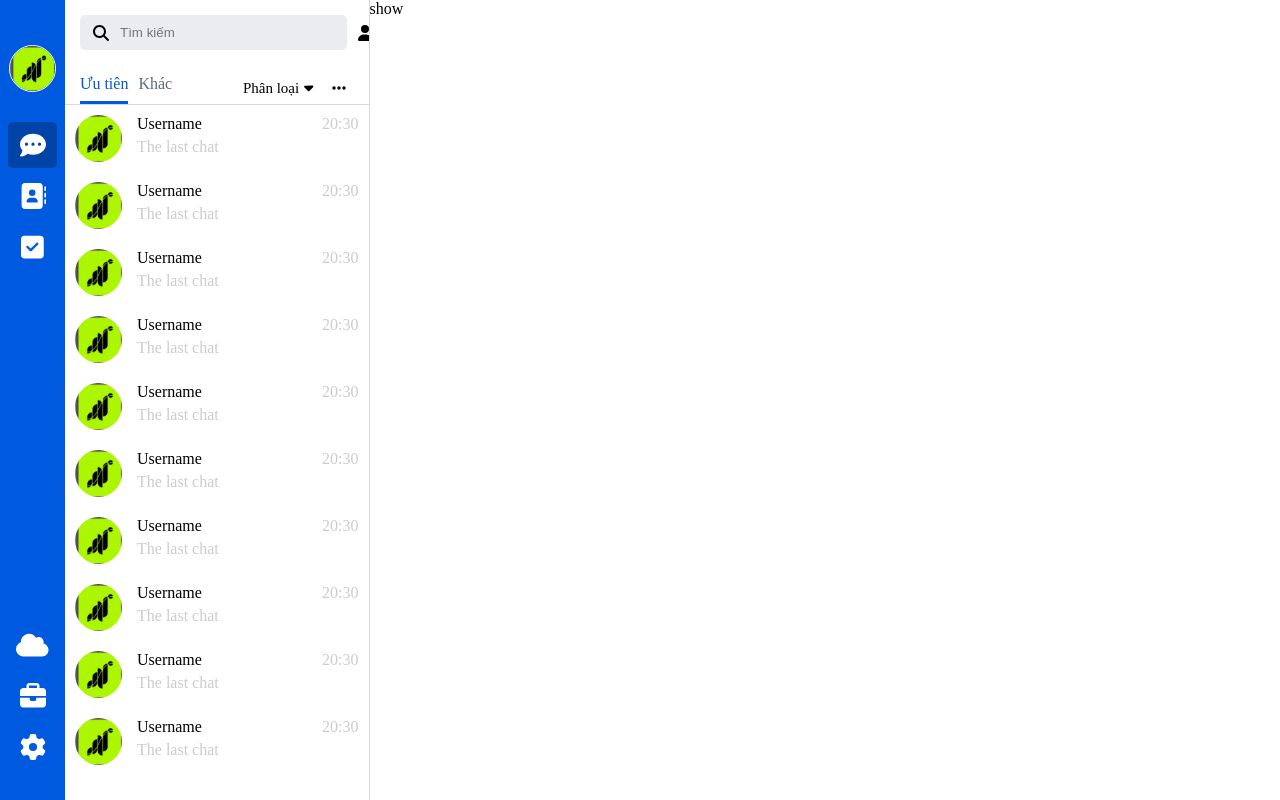
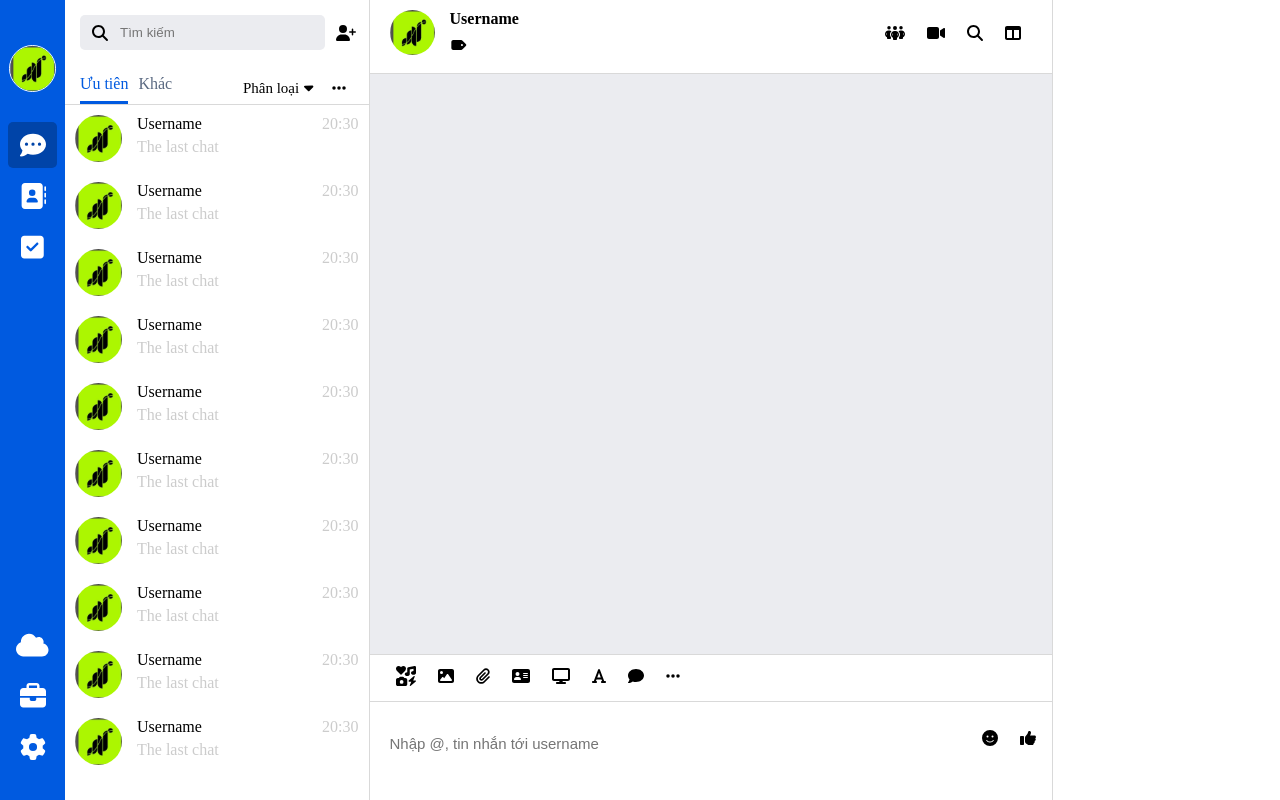
Before and after one commit to khainam23/clone-zalo, a React (Create React App) app: page / in a window 1280 px wide. Built offline with nearby package versions, Linux system fonts and the light colour scheme.

Commit message:
Create layout chat

```diff
--- a/src/components/Chat/index.js
+++ b/src/components/Chat/index.js
@@ -1,7 +1,6 @@
 import classNames from "classnames/bind";
 import styles from "./index.module.scss";
 import { FontAwesomeIcon } from "@fortawesome/react-fontawesome";
-import { Tooltip } from "react-tooltip";
 import {
   faUserPlus,
   faMagnifyingGlass,
@@ -10,9 +9,10 @@ import {
   faCaretDown,
   faThumbTack,
   faBellSlash,
-  faUnderline,
 } from "@fortawesome/free-solid-svg-icons";
 import test from "../../assets/images/test.png";
+
+import Icon from '../Icon'
 
 const cx = classNames.bind(styles);
 
@@ -79,32 +79,6 @@ function Chat(props) {
   );
 }
 
-function Icon({
-  icon = undefined,
-  description = "Not things",
-  method = undefined,
-  styles = undefined,
-}) {
-  const boxId = `box-${Math.random().toString(36).substr(2, 9)}`;
-  return (
-    <>
-      <div
-        id={boxId}
-        onClick={method || undefined}
-        className={cx("box")}
-        style={styles}
-      >
-        <FontAwesomeIcon icon={icon} />
-      </div>
-      <Tooltip
-        anchorSelect={`#${boxId}`}
-        content={description}
-        delayShow={500}
-      />
-    </>
-  );
-}
-
 function Tab({ name = undefined, isSelected, props }) {
   return (
     <div {...props} className={cx("tab", isSelected && "selected")}>
@@ -121,9 +95,10 @@ function CardChat({
   count = undefined,
   isPin = false,
   isMute = false,
+  isSelected = false
 }) {
   return (
-    <div className={cx("card-chat", isPin && "pin")}>
+    <div className={cx("card-chat", isPin && "pin", isSelected && "selected")}>
       <div className={cx("wrapper")}>
         <img className={cx("image")} src={image} alt={title} />
         <div className={cx("info")}>
--- a/src/components/Chat/index.module.scss
+++ b/src/components/Chat/index.module.scss
@@ -31,7 +31,7 @@
         }
 
         .search {
-          padding: 10px 50px 10px 40px;
+          padding: 10px 28px 10px 40px;
           background-color: #ebecf0;
           border: none;
           border-radius: 5px;
@@ -79,25 +79,6 @@
   }
 }
 
-.box {
-  display: flex;
-  justify-content: center;
-  align-items: center;
-  border-radius: 5px;
-  margin: 0 3px;
-  padding: 0 8px;
-  cursor: pointer;
-  color: black;
-  font-size: 16px;
-
-  // Định nghĩa biến CSS cho màu nền khi được chọn
-  --color-selected: #e5e7eb;
-
-  &:hover {
-    background-color: var(--color-selected);
-  }
-}
-
 .tab {
   color: #5a6981;
   margin-right: 10px;
@@ -120,6 +101,10 @@
 .card-chat {
   &.pin {
     background-color: #f7f8f9;
+  }
+
+  &.selected {
+    background-color: #dbebff;
   }
 
   .wrapper {
--- a/src/components/Header/index.js
+++ b/src/components/Header/index.js
@@ -40,7 +40,13 @@ function Header(props) {
   );
 }
 
-function Box({ src, icon, description, method, isSelected }) {
+function Box({
+  src = undefined,
+  icon = undefined,
+  description = "Not things",
+  method = undefined,
+  isSelected = false,
+}) {
   const boxId = `box-${Math.random().toString(36).substr(2, 9)}`;
   return (
     <>
@@ -50,26 +56,18 @@ function Box({ src, icon, description, method, isSelected }) {
         className={cx("box", isSelected && "selected")}
       >
         {src ? (
-          <img
-            className={cx("image")}
-            src={src}
-            alt={description || "Image"}
-          />
+          <img className={cx("image")} src={src} alt={description || "Image"} />
         ) : (
           <FontAwesomeIcon icon={icon} />
         )}
       </div>
-      <Tooltip anchorSelect={`#${boxId}`} content={description} delayShow={500} />
+      <Tooltip
+        anchorSelect={`#${boxId}`}
+        content={description}
+        delayShow={500}
+      />
     </>
   );
 }
 
-// Default Props
-Box.defaultProps = {
-  src: undefined,
-  icon: null,
-  description: "",
-  method: null,
-};
-
 export default Header;
--- /dev/null
+++ b/src/components/Icon/index.js
@@ -0,0 +1,35 @@
+import { Tooltip } from "react-tooltip";
+import classNames from "classnames/bind";
+import { FontAwesomeIcon } from "@fortawesome/react-fontawesome";
+import style from './index.module.scss'
+
+const cx = classNames.bind(style);
+
+function Icon({
+    icon = undefined,
+    description = "Not things",
+    method = undefined,
+    styles = {},
+    isSelected = false
+  }) {
+    const boxId = `box-${Math.random().toString(36).substr(2, 9)}`;
+    return (
+      <>
+        <div
+          id={boxId}
+          onClick={method || undefined}
+          className={cx("box", isSelected && 'selected')}
+          style={styles}
+        >
+          <FontAwesomeIcon icon={icon} />
+        </div>
+        <Tooltip
+          anchorSelect={`#${boxId}`}
+          content={description}
+          delayShow={500}
+        />
+      </>
+    );
+  }
+
+export default Icon;
--- /dev/null
+++ b/src/components/Icon/index.module.scss
@@ -0,0 +1,22 @@
+.box {
+  display: flex;
+  justify-content: center;
+  align-items: center;
+  border-radius: 5px;
+  margin: 0 3px;
+  padding: 0 8px;
+  cursor: pointer;
+  color: black;
+  font-size: 16px;
+
+  // Định nghĩa biến CSS cho màu nền khi được chọn
+  --color-selected: #e5e7eb;
+
+  &:hover {
+    background-color: var(--color-selected);
+  }
+
+  &.selected {
+    background-color: #dbebff;
+  }
+}
--- a/src/components/ShowMsg/index.js
+++ b/src/components/ShowMsg/index.js
@@ -1,12 +1,135 @@
 import classNames from "classnames/bind";
 import style from "./index.module.scss";
+import { FontAwesomeIcon } from "@fortawesome/react-fontawesome";
+import {
+  faTag,
+  faPeopleGroup,
+  faVideo,
+  faMagnifyingGlass,
+  faTableColumns,
+  faIcons,
+  faImage,
+  faPaperclip,
+  faAddressCard,
+  faDisplay,
+  faFont,
+  faComment,
+  faEllipsis,
+  faFaceSmile,
+  faThumbsUp,
+} from "@fortawesome/free-solid-svg-icons";
+import test from "../../assets/images/test.png";
+
+import Icon from "../Icon";
 
 const cx = classNames.bind(style);
 
 function ShowMsg(props) {
-    return (
-        <div {...props} className={cx('container')}>show</div>
-    );
+  return (
+    <div {...props} className={cx("container")}>
+      {/* Exchange */}
+      <div className={cx("exchange")}>
+        {/* Header */}
+        <div className={cx("header")}>
+          <div className={cx("wrapper")}>
+            {/* Info */}
+            <div className={cx("info")}>
+              <img className={cx("image")} src={test} />
+              <div className={cx("description")}>
+                <span className={cx("text")}>Username</span>
+                <div>
+                  <FontAwesomeIcon icon={faTag} transform={{ rotate: 135 }} />
+                </div>
+              </div>
+            </div>
+
+            {/* Functional */}
+            <div className={cx("functional")}>
+              <Icon
+                icon={faPeopleGroup}
+                description="Thêm bạn vào trò chuyện"
+              />
+              <Icon icon={faVideo} description="Cuộc gọi video" />
+              <Icon icon={faMagnifyingGlass} description="Tìm kiếm tin nhắn" />
+              <Icon icon={faTableColumns} description="Thông tin hội thoại" />
+            </div>
+          </div>
+        </div>
+
+        {/* Chat */}
+        <div className={cx("chat")}></div>
+
+        {/* Input */}
+        <div className={cx("input")}>
+          {/* Header */}
+          <div className={cx("header")}>
+            <div
+              style={{
+                display: "flex",
+                padding: "1px 0px 5px 15px",
+              }}
+            >
+              <Icon
+                styles={{ padding: "10px 8px", fontSize: "20px" }}
+                icon={faIcons}
+                description="Gửi sticker"
+              />
+              <Icon icon={faImage} description="Gửi hình ảnh" />
+              <Icon icon={faPaperclip} description="Đính kèm file" />
+              <Icon icon={faAddressCard} description="Gửi danh thiếp" />
+              <Icon icon={faDisplay} description="Chụp kèm với của sổ Zalor" />
+              <Icon icon={faFont} description="Định dạng tin nhắn" />
+              <Icon icon={faComment} description="Chèn tin nhắn nhanh" />
+              <Icon icon={faEllipsis} description="Tùy chọn thêm" />
+            </div>
+          </div>
+
+          {/* Promt */}
+          <div className={cx("promt")}>
+            <input
+              className={cx("enter")}
+              type="text"
+              placeholder="Nhập @, tin nhắn tới username"
+            />
+            <div style={{
+              display: 'flex',
+              margin: '10px 5px'
+            }}>
+              <Icon icon={faFaceSmile} description="Biểu cảm" />
+              <Icon
+                icon={faThumbsUp}
+                description="Gửi nhanh biểu tượng cảm xúc"
+              />
+            </div>
+          </div>
+        </div>
+      </div>
+
+      {/* Option */}
+      <div className={cx("option")}>
+        {/* Title */}
+        <div></div>
+
+        {/* Info */}
+        <div></div>
+
+        {/* Option */}
+        <div></div>
+
+        {/* Store: Image, Video */}
+        <div></div>
+
+        {/* Store: File */}
+        <div></div>
+
+        {/* Store: Link */}
+        <div></div>
+
+        {/* More */}
+        <div></div>
+      </div>
+    </div>
+  );
 }
 
 export default ShowMsg;
--- a/src/components/ShowMsg/index.module.scss
+++ b/src/components/ShowMsg/index.module.scss
@@ -1,3 +1,76 @@
+:root {
+  --line-color: rgb(217 217 217);
+}
+
 .container {
+  flex: 3;
+  display: flex;
+
+  .exchange {
+    display: flex;
+    flex-direction: column;
     flex: 3;
+
+    .header {
+      flex: 1;
+      border-bottom: 1px solid var(--line-color);
+      .wrapper {
+        display: flex;
+        justify-content: space-between;
+        margin: 10px 20px;
+        .info {
+          display: flex;
+          .image {
+            width: 45px;
+            height: 45px;
+            border-radius: 50%;
+            margin-right: 15px;
+          }
+
+          .description {
+            display: flex;
+            flex-direction: column;
+            justify-content: space-between;
+            .text {
+              font-weight: 800;
+            }
+          }
+        }
+
+        .functional {
+          display: flex;
+        }
+      }
+    }
+
+    .chat {
+      background-color: #ebecf0;
+      flex: 8;
+    }
+
+    .input {
+      flex: 2;
+      border-top: 1px solid var(--line-color);
+      .promt {
+        display: flex;
+        height: 50%;
+
+        .enter {
+          flex: 2;
+          border: none;
+          margin-left: 20px;
+          margin-top: 10px;
+          font-size: 15px;
+          &:focus-visible {
+            outline: none;
+          }
+        }
+      }
+    }
+  }
+
+  .option {
+    flex: 1;
+    border-left: 1px solid var(--line-color);
+  }
 }
```
